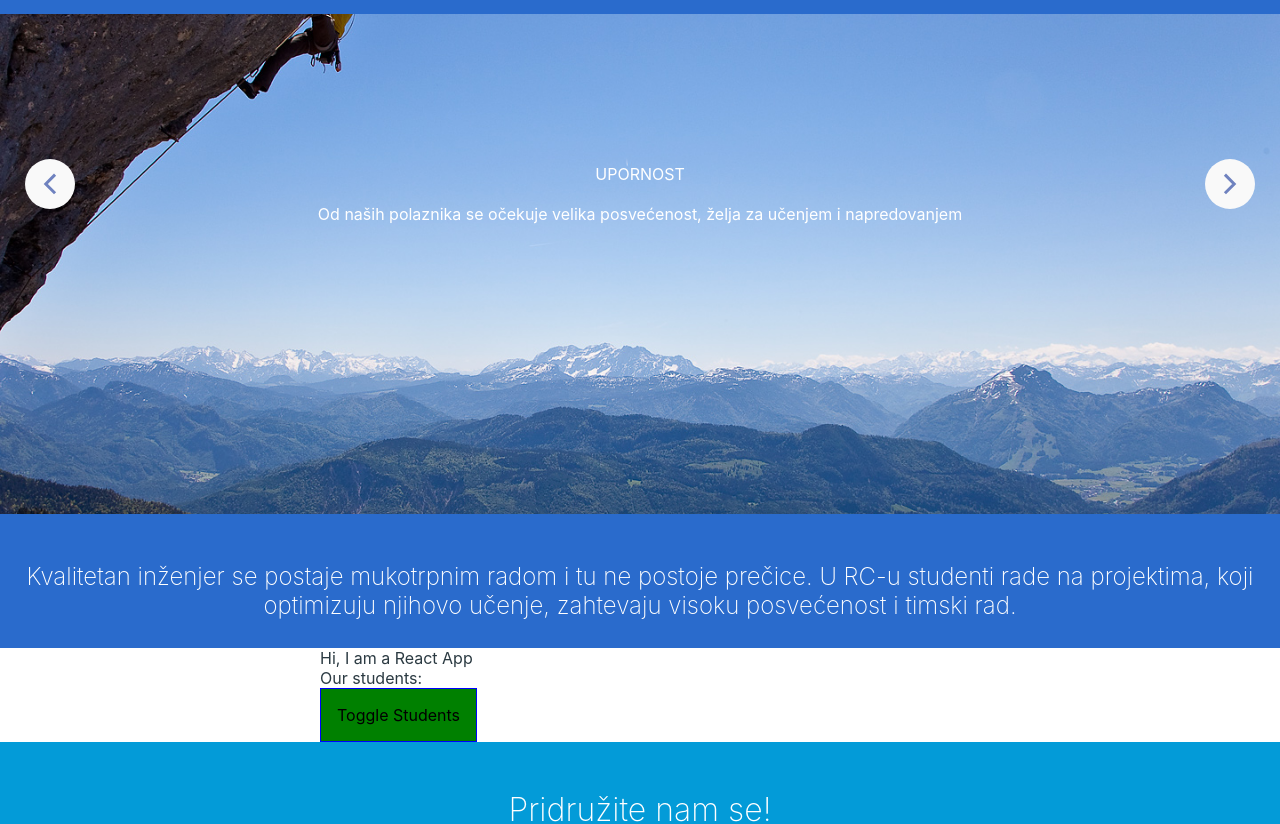
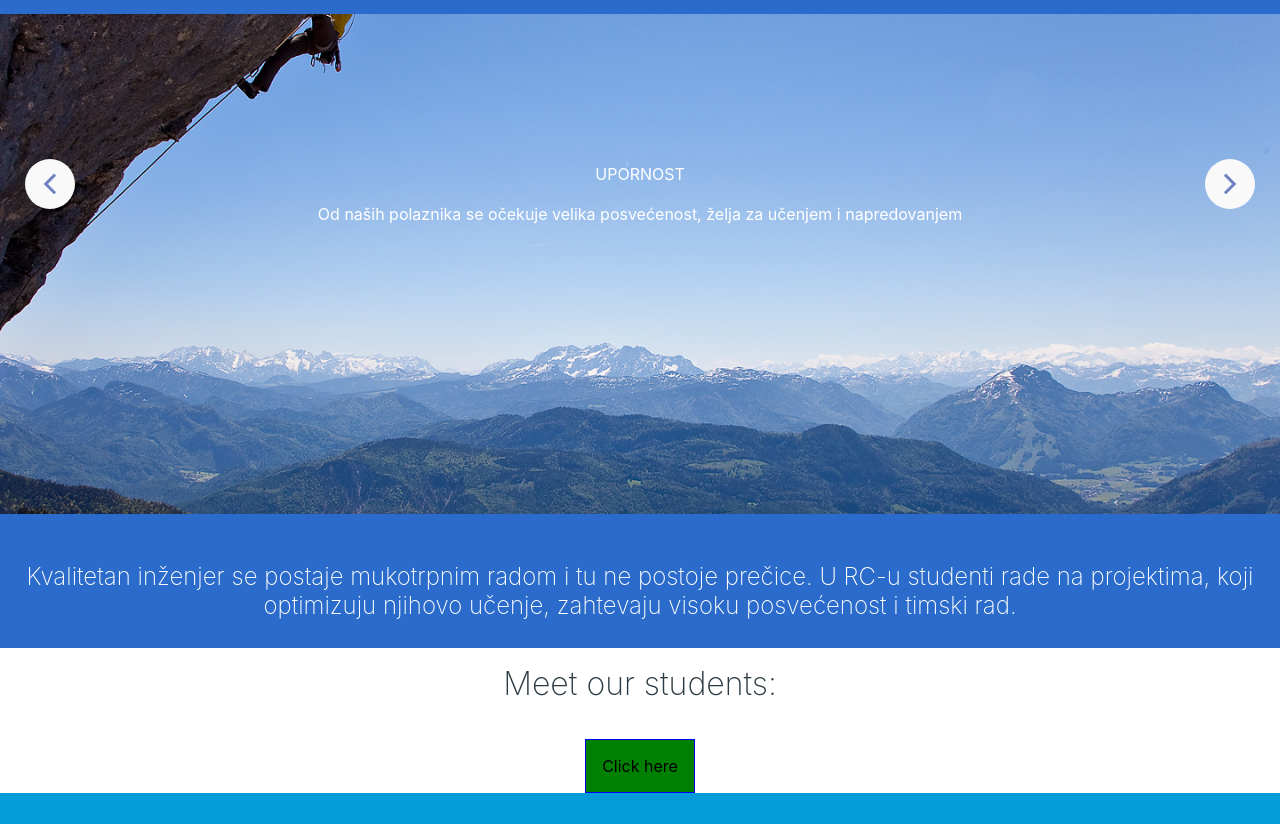
Before and after one commit to davorzigic/dev-redesign, a React app: page / in a window 1280 px wide. Shown: the part 161-985 px from the top of the page. Built offline with nearby package versions, Linux system fonts and the light colour scheme.

Commit message:
adding classes

```diff
--- a/src/components/Cockpit/Cockpit.css
+++ b/src/components/Cockpit/Cockpit.css
@@ -9,6 +9,23 @@
   .Cockpit {
     width: 50%;
     margin: auto;
+  }
+
+  .title {
+    padding: 16px;
+    width: 100%;
+    display: flex;
+    align-items: center;
+    justify-content: center;
+    font-size: 32px;
+    font-weight: 200;
+  }
+
+  .center {
+    width: 100%;
+    display: flex;
+    align-items: center;
+    justify-content: center;
   }
 
   .Cockpit button {
--- a/src/components/Cockpit/Cockpit.js
+++ b/src/components/Cockpit/Cockpit.js
@@ -19,11 +19,15 @@ const cockpit = (props) => {
 
 	return (
 		<div className={classes.Cockpit}>
-			<h1>Hi, I am a React App</h1>
-			<p className={assignedClasses.join(' ')}>Our students:</p>
-			<button
-				className={btnClass}
-				onClick={props.clicked}>Toggle Students</button>
+			<div className={classes.title}>
+				<h1>Meet our students:</h1>
+			</div>
+			<br/>
+			<div className={classes.center}>
+				<button
+					className={btnClass}
+					onClick={props.clicked}>Click here</button>
+			</div>
 		</div>
 	);
 
--- a/src/components/Persons/Person/Person.css
+++ b/src/components/Persons/Person/Person.css
@@ -5,6 +5,7 @@
     box-shadow: 0 2px 3px #ccc;
     padding: 16px;
     text-align: center;
+    background-color:#2a6bcc;
 }
 
 .picture {
@@ -43,3 +44,7 @@ th, td {
   padding: 5px;
   text-align: left;
 }
+
+.info {
+  color:white;
+}
--- a/src/components/Persons/Person/Person.js
+++ b/src/components/Persons/Person/Person.js
@@ -20,12 +20,12 @@ const person = (props) => {
 							<img src={props.picture} alt='something' class={classes.picture} />
 						</th>
 						<td className={classes.td}>
-							<p>I am {props.name} and I am {props.age} years old!</p>
+							<p className={classes.info}>I am {props.name} and I am {props.age} years old!</p>
 						</td>
 					</tr>
 					<tr>
 						<td className={classes.td}>
-							<p>{props.qoute}</p>
+							<p className={classes.info}>{props.qoute}</p>
 						</td>
 					</tr>
 				</tbody>
```
